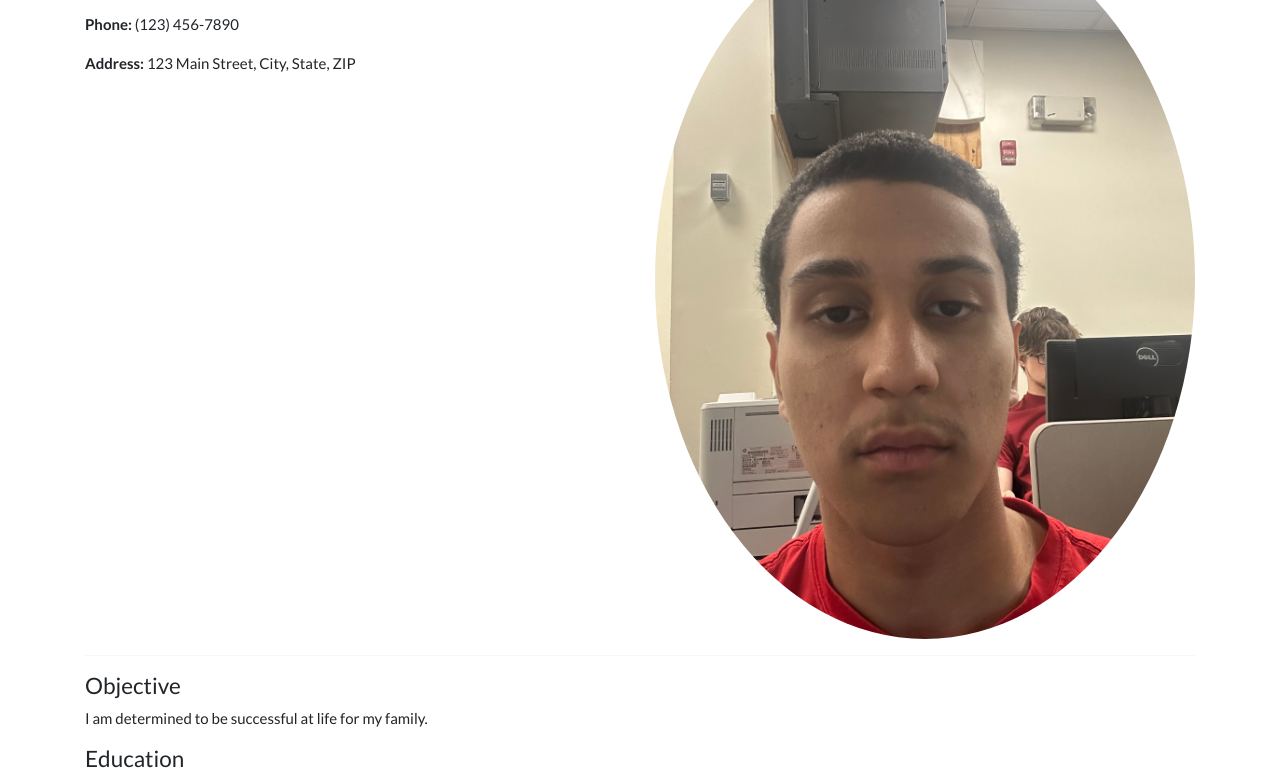
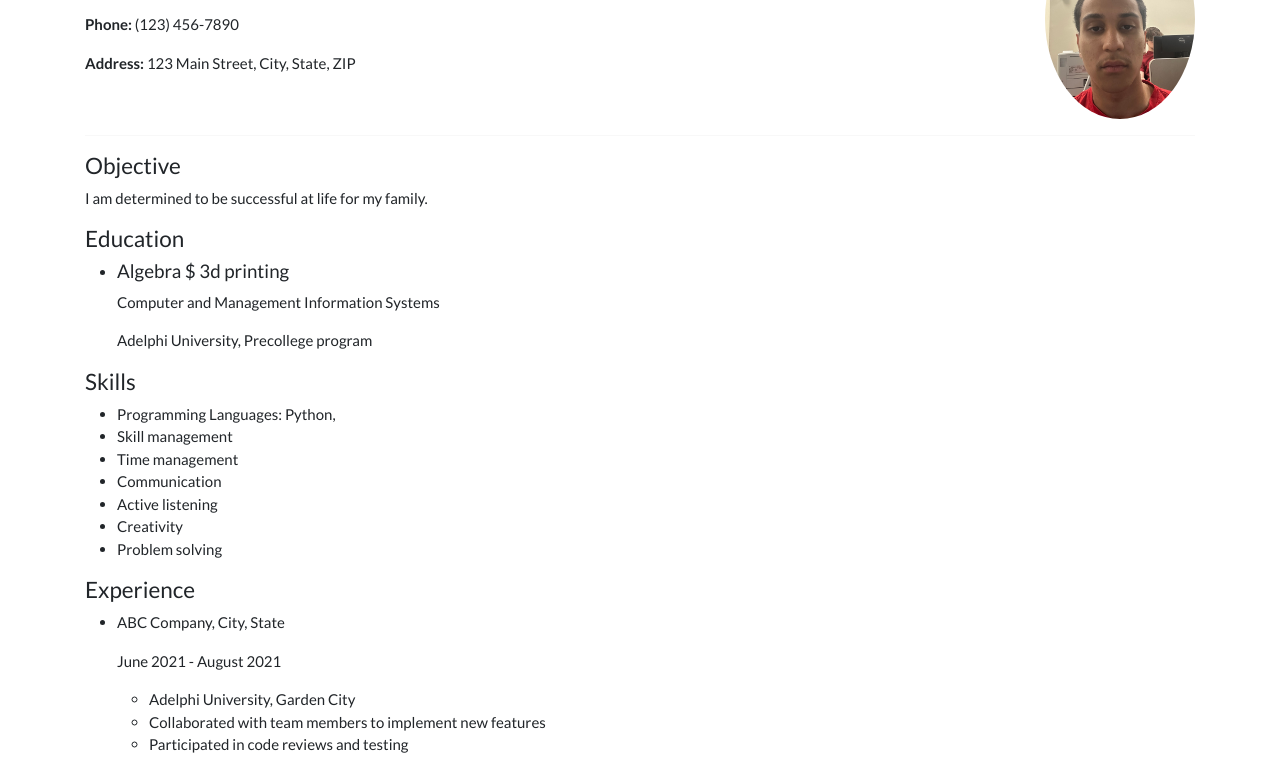
Before and after one commit to Miles-Galatt/Miles-Galatt.github.io, a plain HTML site: page index.html in a window 1280 px wide. Shown: the part 176-952 px from the top of the page. Drawn offline with nearby package versions, Linux system fonts and the light colour scheme.

Commit message:
Update index.html

```diff
--- a/index.html
+++ b/index.html
@@ -45,7 +45,7 @@
         </div>
         <div class="col-md-6 text-md-end">
           <!-- Profile Picture -->
-          <img src="IMG_3473.jpg" alt="Profile Picture" class="img-fluid rounded-circle profile-image">
+          <img src="IMG_3473.jpg" alt="Profile Picture" class="img-fluid rounded-circle profile-image" width="150px" height="300px">
         </div>
       </div>
 
```
